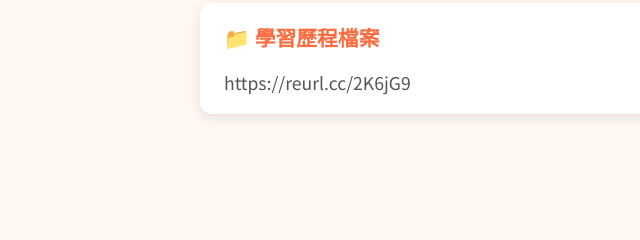
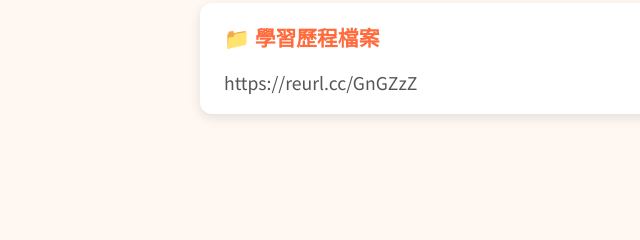
Before and after one commit to xu061224/xu061224.github.io, a plain HTML site: page index.html in a window 1280 px wide. Shown: the part 392-632 px from the top of the page, 40-680 px from the left. Drawn offline with Linux system fonts and the light colour scheme.

Commit message:
Update index.html

```diff
--- a/index.html
+++ b/index.html
@@ -85,7 +85,7 @@
     <div class="card">
       <h2>📁 學習歷程檔案</h2>
       <a href="https://reurl.cc/2K6jG9" target="_blank">
-        https://reurl.cc/2K6jG9
+        https://reurl.cc/GnGZzZ
       </a>
     </div>
   </div>
```
